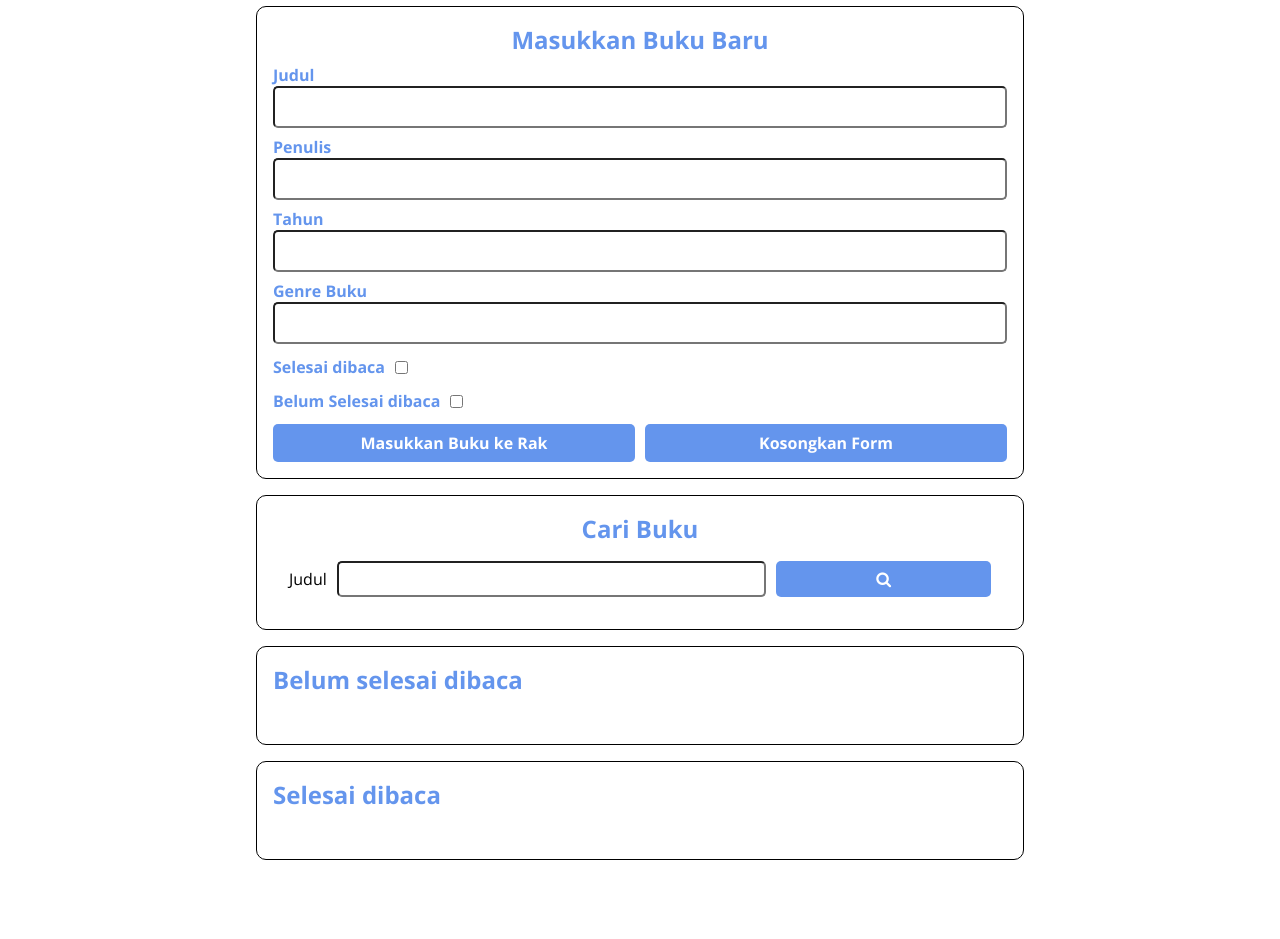
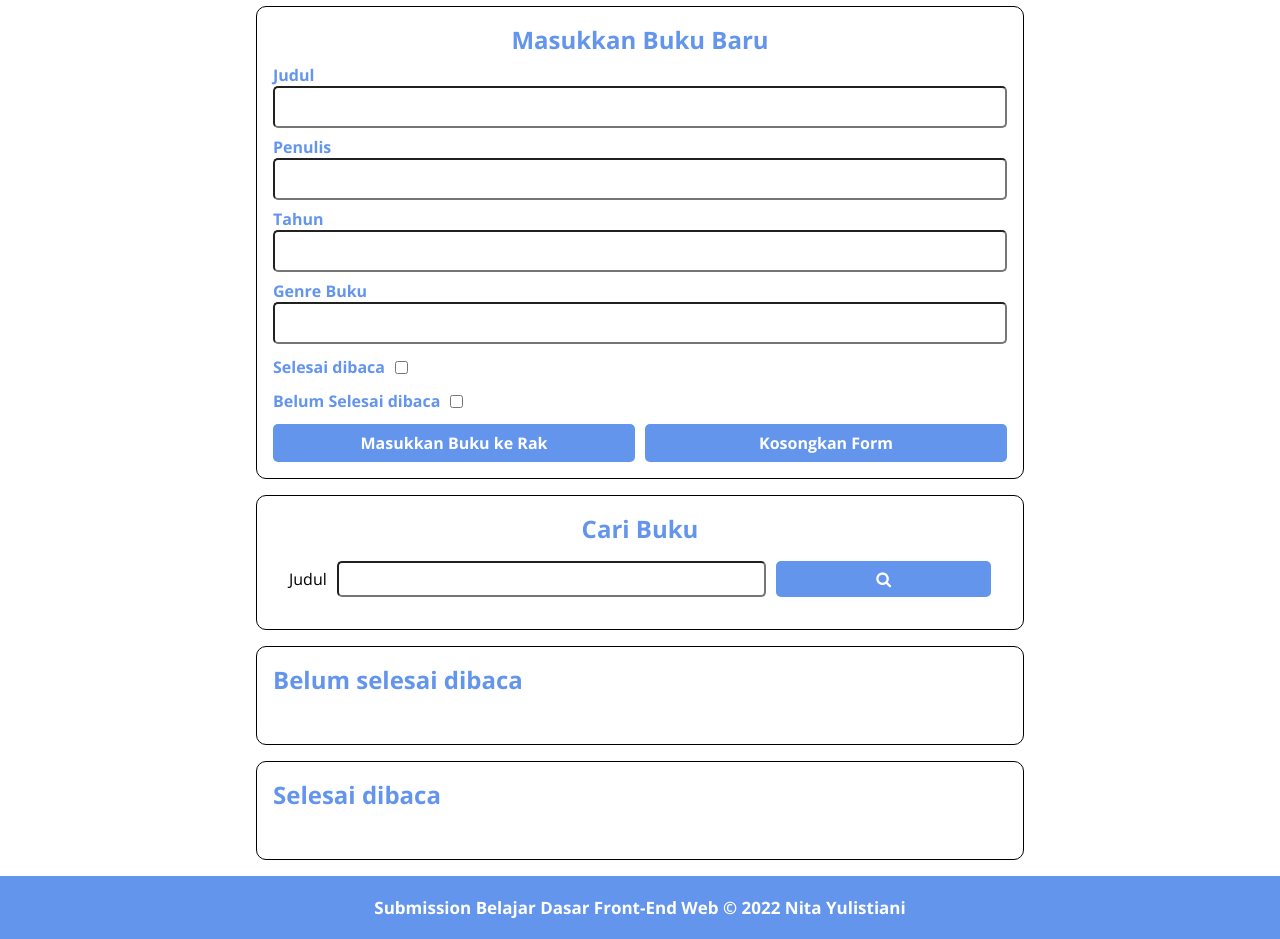
Before and after one commit to tianiita/bookshelf_app, a plain HTML site: page index.html in a window 1280 px wide. Shown: the part 77-1016 px from the top of the page. Before the commit the page ends 953 px from the top, so only its background shows below. Drawn offline with nearby package versions, Linux system fonts and the light colour scheme.

Commit message:
Update index.html

```diff
--- a/index.html
+++ b/index.html
@@ -113,6 +113,10 @@
 
 </main>
 
+<footer>
+  <p class="footer">Submission Belajar Dasar Front-End Web &copy; 2022 Nita Yulistiani</p>
+</footer>
+
 <script type="text/javascript" src="https://cdn.jsdelivr.net/npm/toastify-js"></script>
 <script src="assets/script.js" type="text/javascript"></script>
 
```
